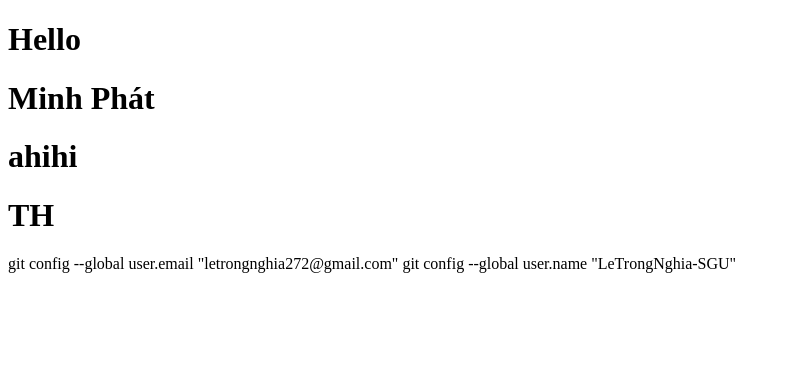
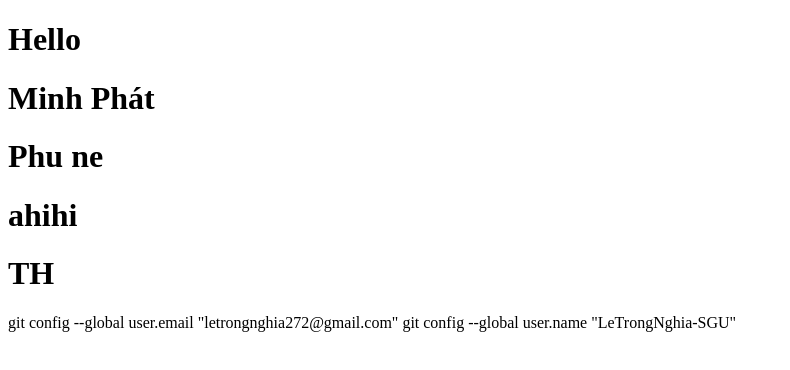
Before and after one commit to mphat-phan/encrypt-web, a plain HTML site: page index.html in a window 1280 px wide. Shown: the whole page, without its empty margins (0-790 px from the left). Drawn offline with Linux system fonts and the light colour scheme.

Commit message:
phu push

```diff
--- a/index.html
+++ b/index.html
@@ -9,6 +9,7 @@
 <body>
     <h1>Hello</h1>
     <h1>Minh Phát</h1>
+    <h1>Phu ne</h1>
     <h1>ahihi</h1>
     <h1>TH</h1>
     git config --global user.email "letrongnghia272@gmail.com"
```
